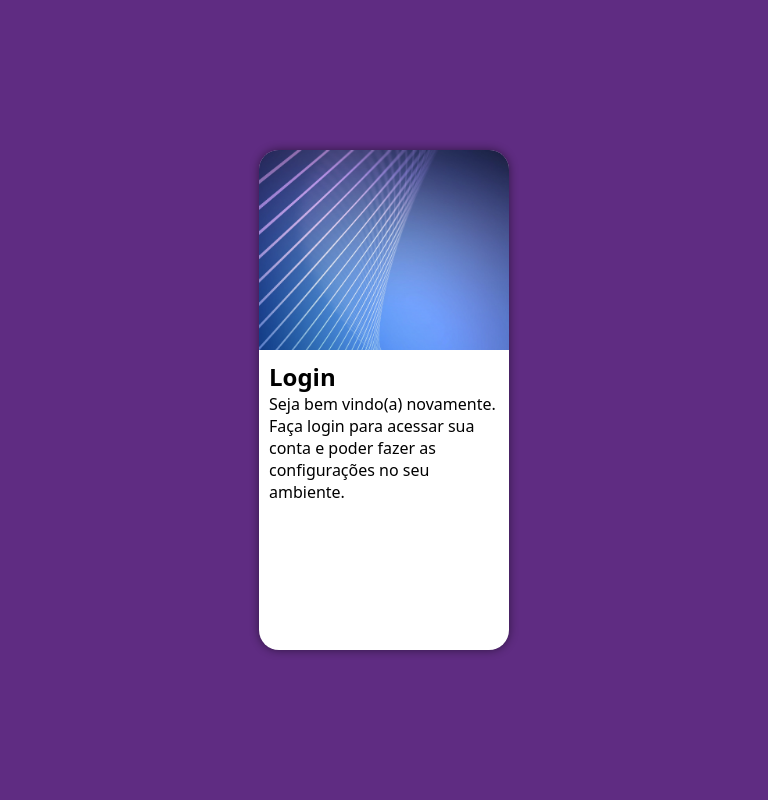
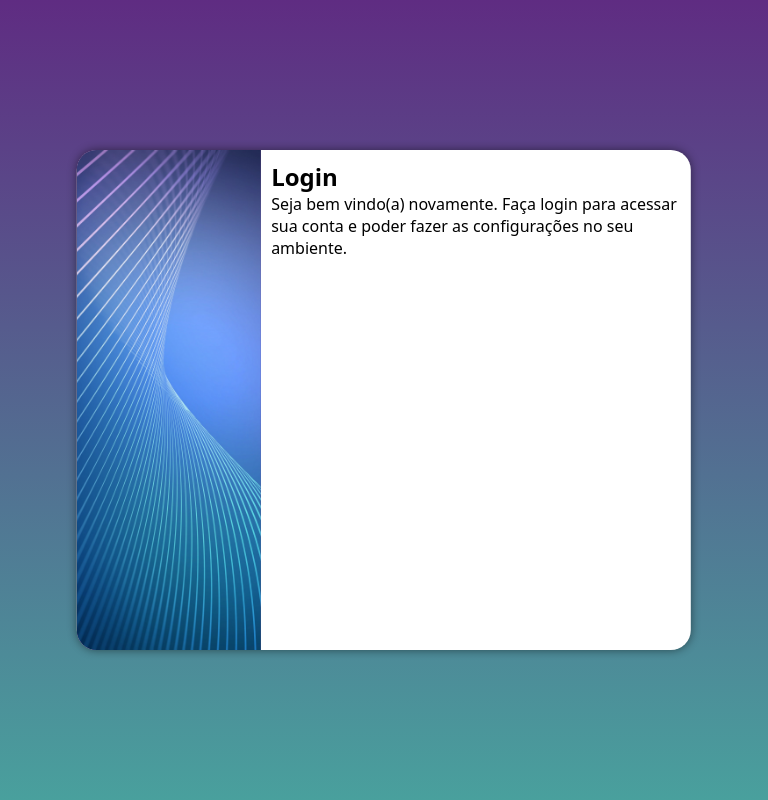
Before and after one commit to CarlosMonnerat/html-css, a PHP site: page / in a window 768 px wide. Run offline with PHP 8.4, Linux system fonts and the light colour scheme.

Commit message:
upgrade ex 006

```diff
--- /dev/null
+++ b/curso em video/Módulo 4/midia queries/mq006/estilos/media-query.css
@@ -0,0 +1,52 @@
+@charset "UTF-8";
+
+/* Typical Device Breakpoints
+--------------------------------------------
+    Pequenas Telas: até 600px
+    Celular: 600px - 768px
+    Tablet: 768px - 992px
+    Desktop:992px - 1200px
+    Grandes Telas: acima de 1200px
+--------------------------------------------
+ Patela de cores
+    Verde: #49a09d
+    Lilás: #5f2c82
+
+*/
+
+@media screen and (min-width: 768px) and (max-width: 992px) {
+    body{
+        background-image: linear-gradient(to top, #49a09d, #5f2c82);
+    }
+    section#login{
+        width: 80vw;
+    }
+    section#login > div#imagem{
+        float: left;
+        width: 30%;
+        height: 100%;
+
+    }
+    section#login > div#formulario{
+        float: right;
+        width: 70%;
+    }
+}
+
+@media screen and (min-width: 992px) and (max-width: 1200px) {
+    body{
+        background-image: linear-gradient(to right, #5f2c82,#49a09d);
+    }
+    section#login{
+        width: 950px;
+    }
+    section#login > div#imagem{
+        float: left;
+        width: 50%;
+        height: 100%;
+    }
+    section#login > div#formulario{
+        float: right;
+        width: 50%;
+    }
+}
--- a/curso em video/Módulo 4/midia queries/mq006/estilos/style.css
+++ b/curso em video/Módulo 4/midia queries/mq006/estilos/style.css
@@ -37,6 +37,9 @@ section#login{
     height: 500px;
     border-radius: 20px;
     box-shadow: 0px 0px 10px rgba(0, 0, 0, 0.486);
+
+    transition: width .3s, height .3s;
+    transition-timing-function: ease;
 }
 
 section#login > div#imagem{
--- a/curso em video/Módulo 4/midia queries/mq006/index.html
+++ b/curso em video/Módulo 4/midia queries/mq006/index.html
@@ -6,6 +6,7 @@
     <meta name="viewport" content="width=device-width, initial-scale=1.0">
     <title>Tela de Login</title>
     <link rel="stylesheet" href="estilos/style.css">
+    <link rel="stylesheet" href="estilos/media-query.css">
 </head>
 <body>
     <main>
```
